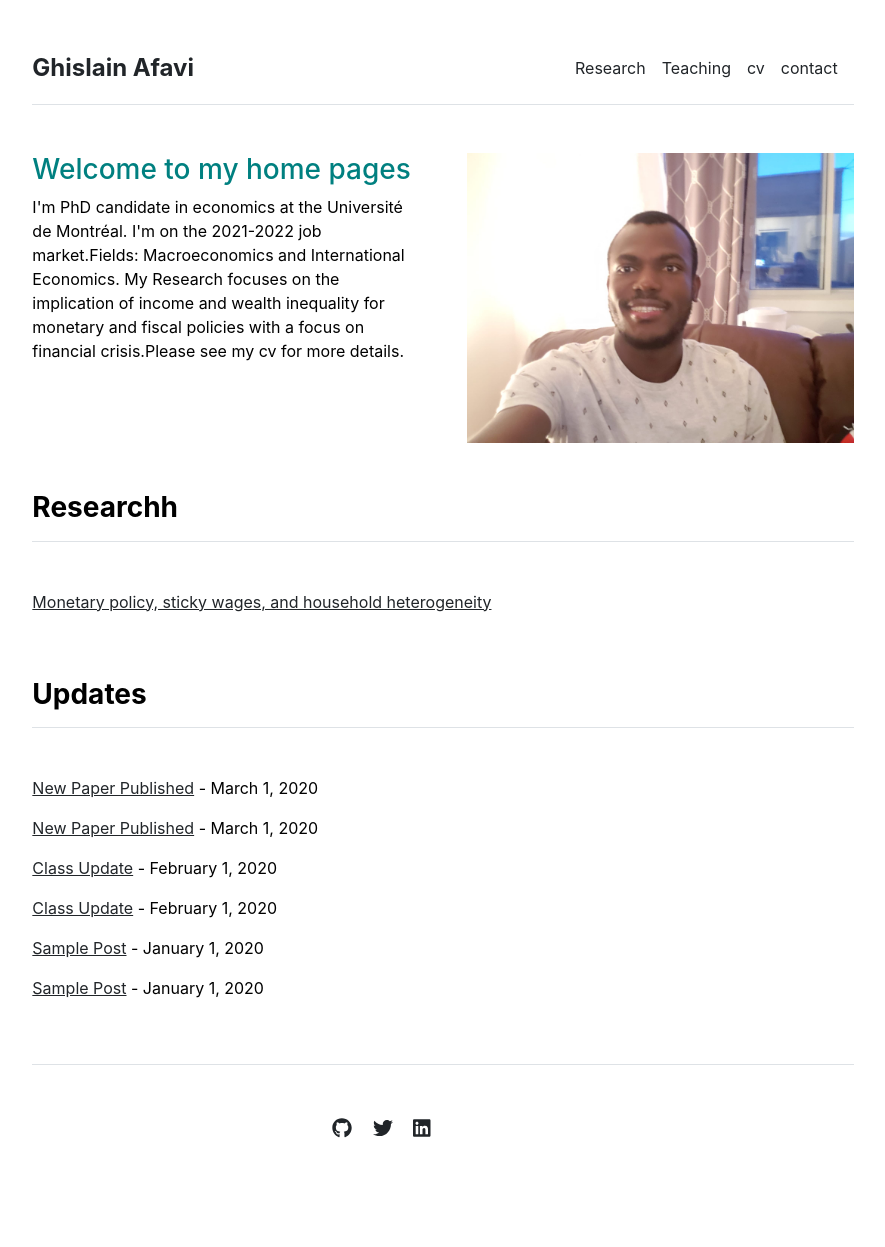
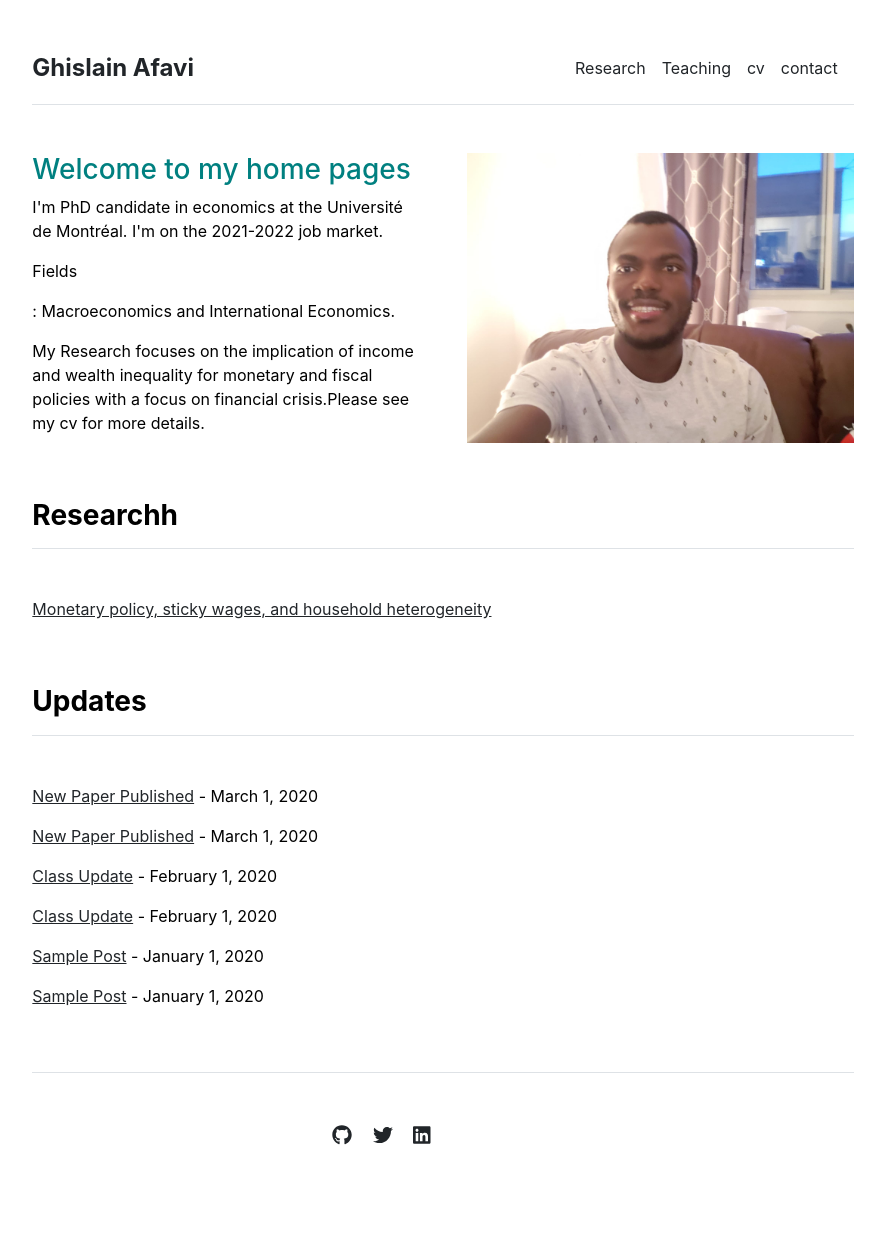
Before and after one commit to ghislainafavi/ghislainafavi.github.io, a Jekyll site: the page built from index.md, in a window 1280 px wide. Shown: the whole page, without its empty margins (197-1082 px from the left). Built offline with Jekyll 4.4.1, drawn with Linux system fonts in a browser that asks for light colours.

Commit message:
Update home.html

```diff
--- a/_layouts/home.html
+++ b/_layouts/home.html
@@ -5,8 +5,9 @@ layout: default
 <div class="row g-5 mb-5">
   <div class="col-md-6">
     <h3 style="color:Teal"> Welcome to my home pages</h3>
-    <p> I'm PhD candidate in economics at the Université de Montréal. I'm on the 2021-2022 job market.Fields: Macroeconomics and International Economics.
-       My Research focuses on the implication of income and wealth inequality for monetary and fiscal policies with a focus on financial crisis.Please see my cv for more details. </p>
+    <p> I'm PhD candidate in economics at the Université de Montréal. I'm on the 2021-2022 job market. </p>
+     <p style="fw:Bold"> Fields  </p>  <p>: Macroeconomics and International Economics.  </p>
+       <p> My Research focuses on the implication of income and wealth inequality for monetary and fiscal policies with a focus on financial crisis.Please see my cv for more details. </p>
       </div>
   <div class="col-md-6">
     <img src="{{ site.github.url }}/assets/img/home.jpeg" alt="Home" width="100%">
```
